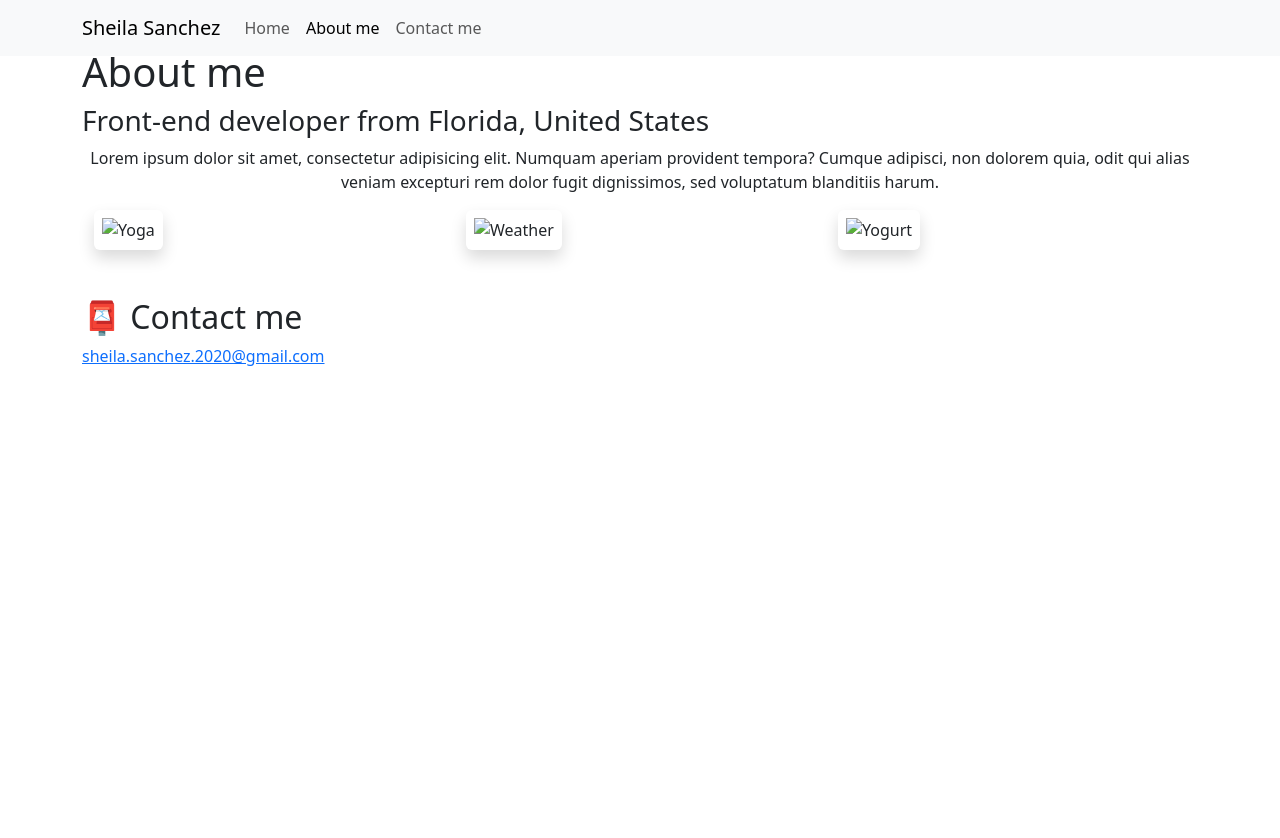
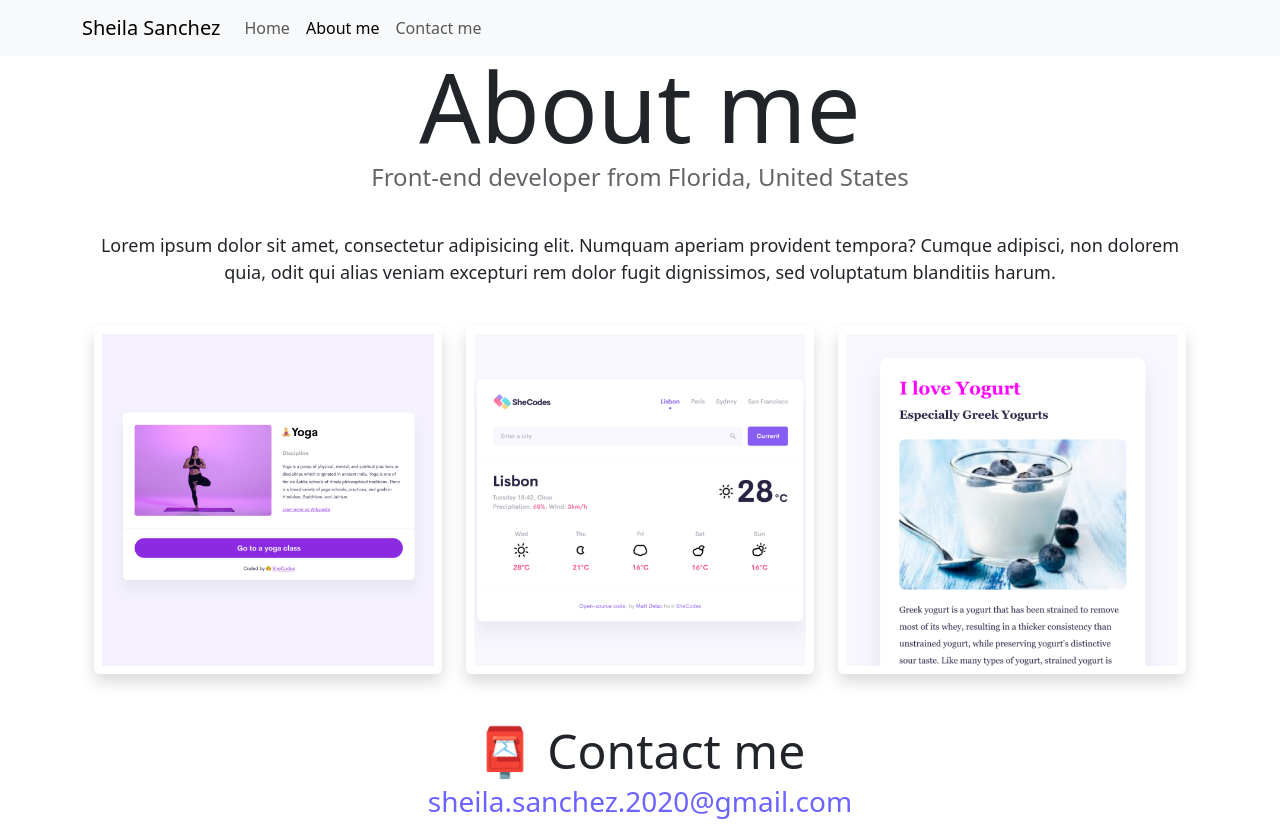
Before and after one commit to Sheiliita/portfolio-project, a plain HTML site: page about.html in a window 1280 px wide. Before the commit the page ends 800 px from the top, so only its background shows below. Drawn offline with nearby package versions, Linux system fonts and the light colour scheme.

Commit message:
Added Images and updated css links

```diff
--- a/about.html
+++ b/about.html
@@ -6,7 +6,7 @@
     <meta name="viewport" content="width=device-width, initial-scale=1.0" />
     <link href="https://cdn.jsdelivr.net/npm/bootstrap@5.3.0-alpha1/dist/css/bootstrap.min.css" rel="stylesheet" integrity="sha384-GLhlTQ8iRABdZLl6O3oVMWSktQOp6b7In1Zl3/Jr59b6EGGoI1aFkw7cmDA6j6gD" crossorigin="anonymous" />
     <script src="https://cdn.jsdelivr.net/npm/bootstrap@5.3.0-alpha1/dist/js/bootstrap.bundle.min.js" integrity="sha384-w76AqPfDkMBDXo30jS1Sgez6pr3x5MlQ1ZAGC+nuZB+EYdgRZgiwxhTBTkF7CXvN" crossorigin="anonymous"></script>
-    <link rel="stylesheet" href="style.css" />
+    <link rel="stylesheet" href="src/styles.css" />
     <title>About [Your name]</title>
   </head>
   <body>
```
Also changed, not shown: index.html (+1 -1 lines), images/download - Copy.png (added), images/download.png (added), images/weather.png (added), images/yoga.png (added), images/yogurt.png (added).
